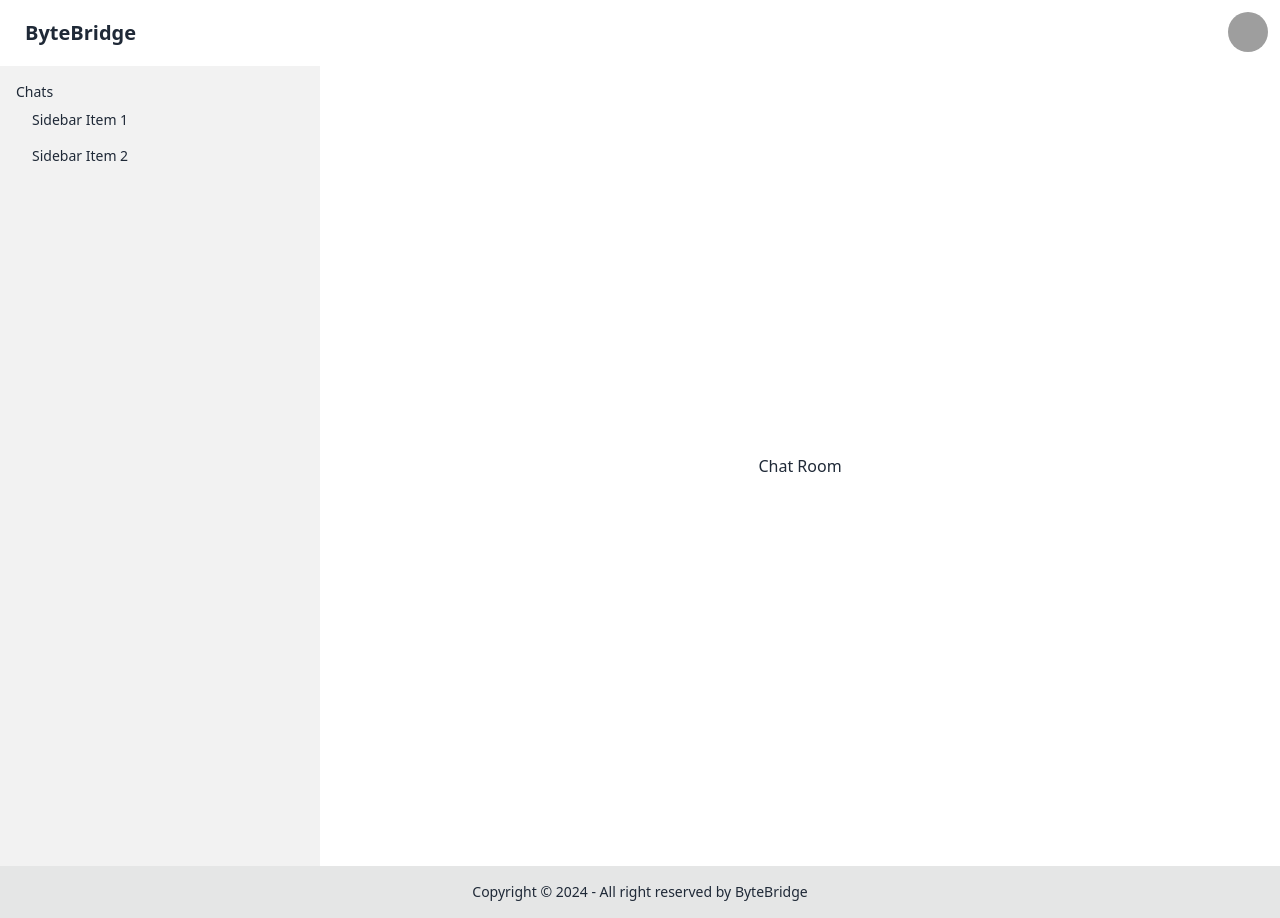
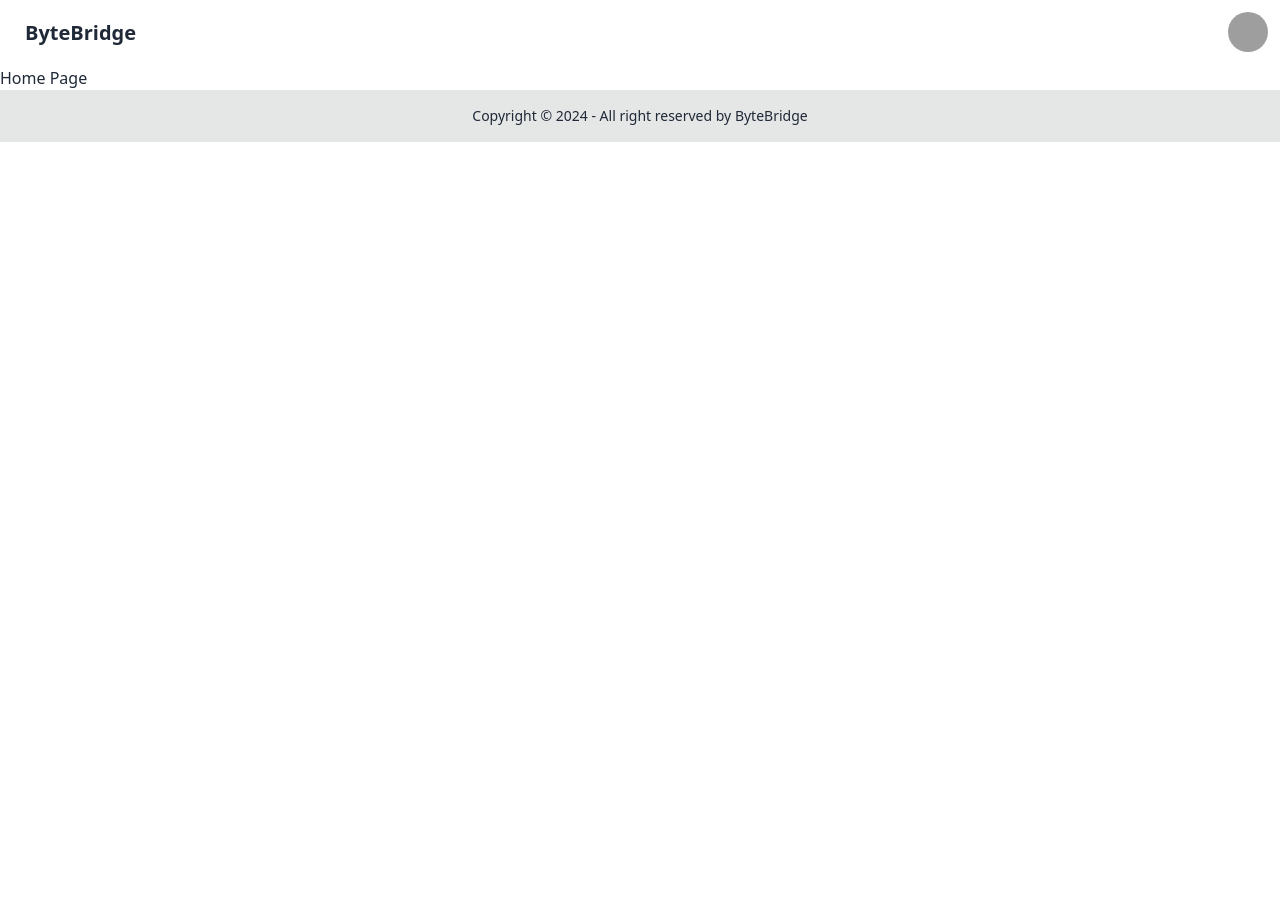
Before and after one commit to techwithdani/Auth, a React (Vite) app in the folder client/: page /home in a window 1280 px wide. After the commit the page ends 800 px from the top, so only its background shows below. Built offline with nearby package versions, Linux system fonts and the light colour scheme; sample sign-in values are in the browser's storage; grey boxes are pictures that could not be loaded.

Commit message:
Delete drawer component

```diff
--- a/client/src/components/Drawer.jsx
+++ /dev/null
@@ -1,36 +0,0 @@
-const Drawer = () => {
-  return (
-    <>
-      <div className="drawer lg:drawer-open">
-        <input id="my-drawer-2" type="checkbox" className="drawer-toggle" />
-        <div className="drawer-content flex flex-col items-center justify-center">
-          <h1>Chat Room</h1>
-          <label
-            htmlFor="my-drawer-2"
-            className="btn btn-primary drawer-button lg:hidden"
-          >
-            Open drawer
-          </label>
-        </div>
-        <div className="drawer-side">
-          <label
-            htmlFor="my-drawer-2"
-            aria-label="close sidebar"
-            className="drawer-overlay"
-          ></label>
-          <ul className="menu bg-base-200 text-base-content min-h-full w-80 p-4">
-            <h1>Chats</h1>
-            <li>
-              <a>Sidebar Item 1</a>
-            </li>
-            <li>
-              <a>Sidebar Item 2</a>
-            </li>
-          </ul>
-        </div>
-      </div>
-    </>
-  );
-};
-
-export default Drawer;
--- a/client/src/pages/HomePage.jsx
+++ b/client/src/pages/HomePage.jsx
@@ -1,11 +1,10 @@
-import Drawer from "../components/Drawer";
 import MainLayout from "../layouts/MainLayout";
 
 const HomePage = () => {
   return (
     <>
       <MainLayout>
-        <Drawer />
+        <h1>Home Page</h1>
       </MainLayout>
     </>
   );
```
